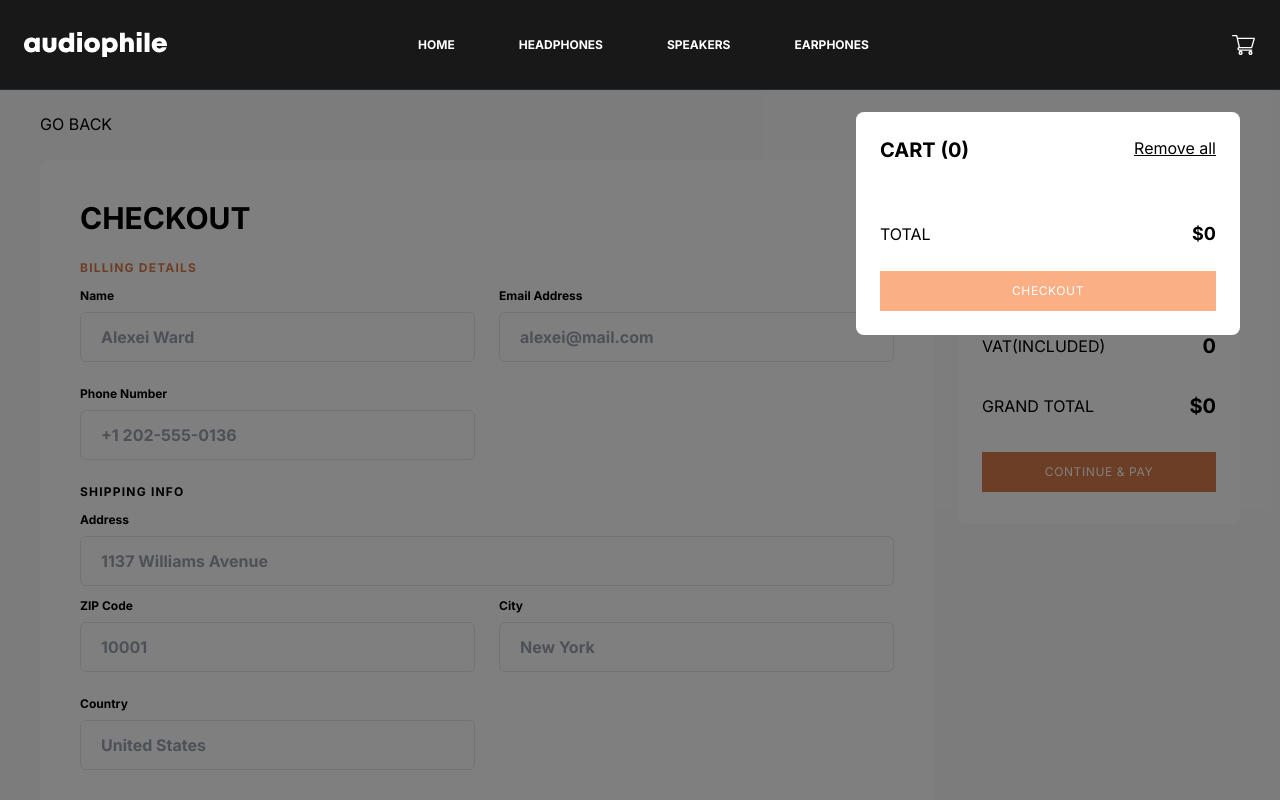
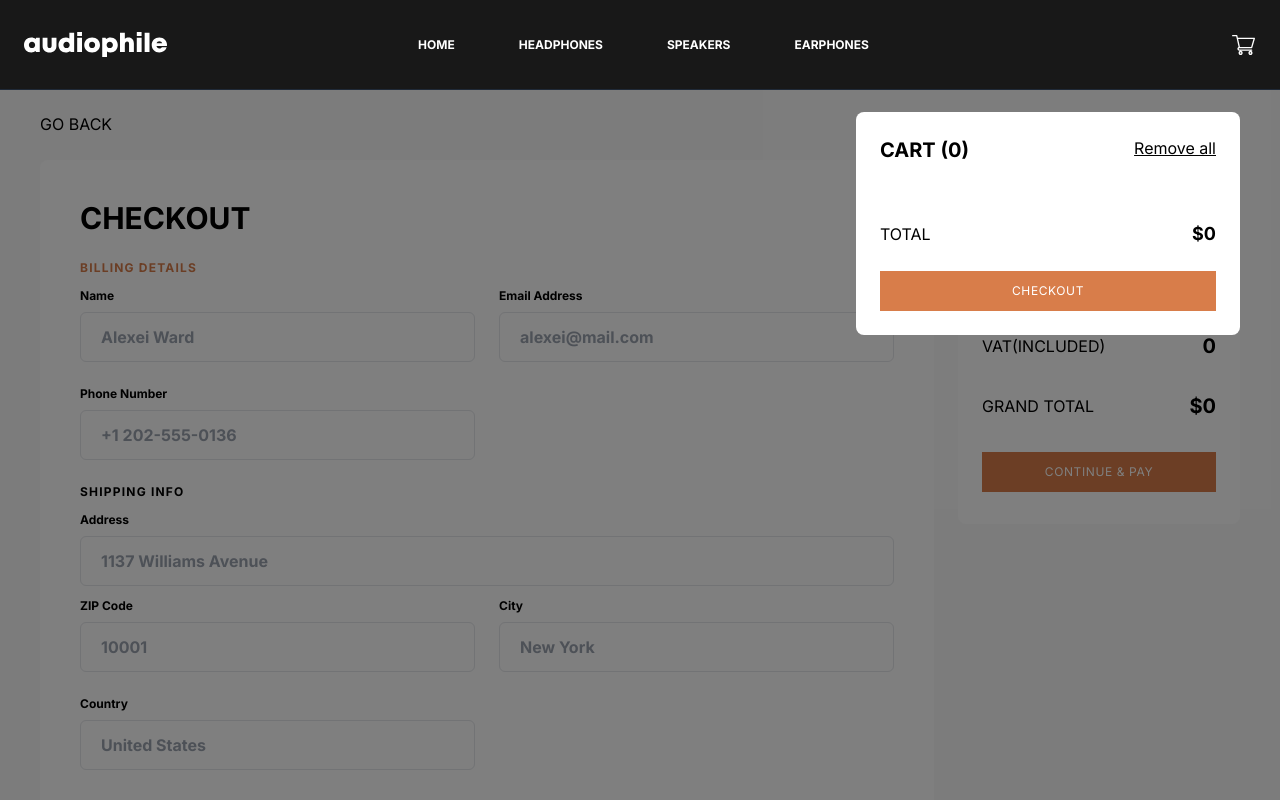
Before and after one commit to FayzullayevAbbos/audiophile-8, a Next.js app: page /checkout in a window 1280 px wide. Both pictures are taken after a click on the element 1243 px from the left and 44 px from the top of the page. Shown: the top 800 px of the page. Built offline with nearby package versions, Linux system fonts and the light colour scheme.

Commit message:
modalProduct changed

```diff
--- a/app/checkout/LastList.tsx
+++ b/app/checkout/LastList.tsx
@@ -1,6 +1,7 @@
 "use client";
 import { useAppSelector } from "@/app/redax/store";
 import Image from "next/image";
+import Link from "next/link";
 
 function LastList() {
   const products = useAppSelector((state) => state.productItem);
@@ -84,7 +85,7 @@ function LastList() {
             type="submit"
             className="mt-8 w-full text-center text-xs py-3 px-8 bg-[#D87D4A] text-white uppercase tracking-wider cursor-pointer hover:bg-[#FBAF85]"
           >
-            continue & pay
+            <Link href={"/"}>continue & pay</Link>
           </button>
         </div>
       </div>
--- a/app/components/ModalCart.tsx
+++ b/app/components/ModalCart.tsx
@@ -35,7 +35,11 @@ function ModalCart({ setModal }: any) {
         return { ...product };
       })
     );
-    dispatch(setProductItem(newProduct[0]));
+    let checkArr = newProduct[0].some((obj) => obj.count < 1);
+    let as = newProduct[0].filter((product) => product.count >= 1);
+    console.log(as);
+
+    dispatch(setProductItem(checkArr ? as : newProduct[0]));
   }
   function plasCount(slug: string) {
     const newArr = [...products];
@@ -71,7 +75,13 @@ function ModalCart({ setModal }: any) {
         <div className="bg-white p-6 rounded-lg w-full max-w-96">
           <div className="flex justify-between">
             <div className="uppercase text-xl font-bold">
-              Cart ({products.length - 1})
+              Cart (
+              {products[0]?.slug
+                ? products.length
+                : products.length
+                ? products.length - 1
+                : 0}
+              )
             </div>
             <div
               onClick={() => removeProducts()}
@@ -114,9 +124,7 @@ function ModalCart({ setModal }: any) {
                       </div>
                       <div>{product.count}</div>
                       <div
-                        onClick={() =>
-                          product.count > 1 ? minusCount(product.slug) : ""
-                        }
+                        onClick={() => minusCount(product.slug)}
                         className="text-secondary-color cursor-pointer hover:text-accent-color"
                       >
                         -
@@ -136,11 +144,9 @@ function ModalCart({ setModal }: any) {
             </div>
             <div className="mt-6">
               <Link
-                href={`${products.length > 1 ? "/checkout" : ""}`}
+                href={"/checkout"}
                 onClick={() => setModal(false)}
-                className={` text-center block text-xs py-3 px-8 ${
-                  products.length > 1 ? "bg-[#D87D4A]" : "bg-[#FBAF85]"
-                } text-white uppercase tracking-wider cursor-pointer hover:bg-button-orange-hover-color`}
+                className={` text-center block text-xs py-3 px-8 ${"bg-[#D87D4A]"} text-white uppercase tracking-wider cursor-pointer hover:bg-button-orange-hover-color`}
               >
                 checkout
               </Link>
--- a/app/layout.tsx
+++ b/app/layout.tsx
@@ -20,6 +20,7 @@ export default function RootLayout({
         <body cz-shortcut-listen="true" className={inter.className}>
           <Header />
           {children}
+
         </body>
       </Provider>
     </html>
```
